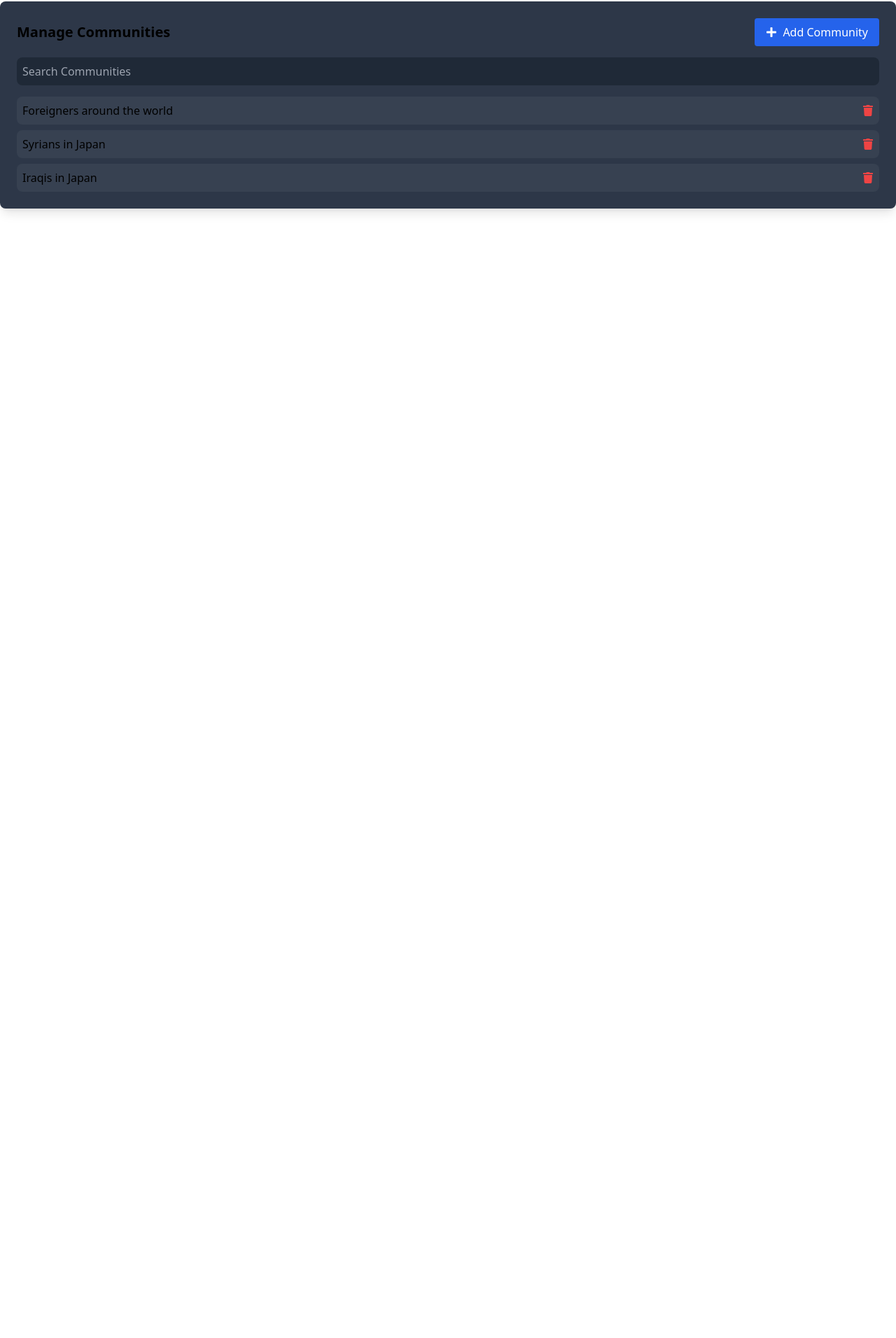
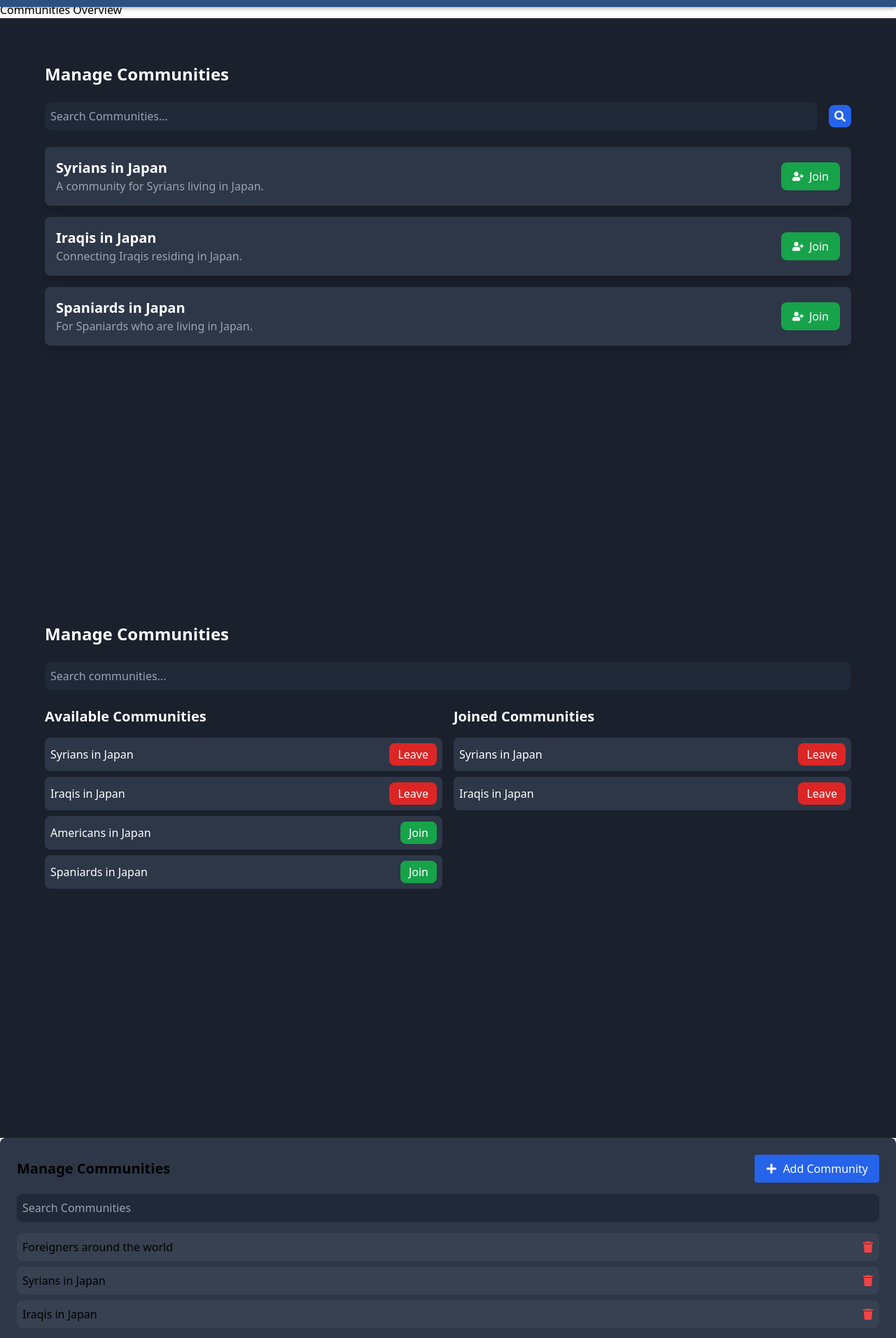
Before and after one commit to AYMANABULLATIF/foreignnest-alpha, a React (Create React App) app: page /communities in a window 1280 px wide. Shown: the part 62-1974 px from the top of the page at 70% size. Before the commit the page ends 800 px from the top, so only its background shows below. Built offline with nearby package versions, Linux system fonts and the light colour scheme.

Commit message:
merging communitiy tap

```diff
--- a/src/App.jsx
+++ b/src/App.jsx
@@ -13,7 +13,7 @@ import Events from './pages/Events';
 import Chat from './pages/Chat';
 import CreatePost from './pages/CreatePost';
 import PostDetail from './pages/PostDetail';
-import CommunityTab from './components/CommunityTab.jsx'; // Import CommunityTab
+import CombinedCommunityPage from './pages/CombinedCommunityPage'; // Import CombinedCommunityPage
 
 function App() {
   return (
@@ -36,7 +36,7 @@ function App() {
         <Route path="/chat" element={<Chat />} />
         <Route path="/create-post" element={<CreatePost />} />
         <Route path="/post/:id" element={<PostDetail />} />
-        <Route path="/communities" element={<CommunityTab />} /> {/* Add Communities Route */}
+        <Route path="/communities" element={<CombinedCommunityPage />} /> {/* Merged Communities Route */}
 
         {/* Fallback Route for Undefined Paths */}
         <Route path="*" element={<Navigate to="/login" replace />} />
--- /dev/null
+++ b/src/pages/CombinedCommunityPage.jsx
@@ -0,0 +1,25 @@
+// src/pages/CombinedCommunityPage.jsx
+
+import React from 'react';
+import Communities from '../pages/Communities';
+import Community from '../pages/Community';
+import CommunityTab from '../components/CommunityTab';
+
+const CombinedCommunityPage = () => {
+  return (
+    <div>
+      <h1>Communities Overview</h1>
+      <div className="communities-info">
+        <Communities />
+      </div>
+      <div className="community-details">
+        <Community />
+      </div>
+      <div className="community-tab">
+        <CommunityTab />
+      </div>
+    </div>
+  );
+};
+
+export default CombinedCommunityPage;
```
